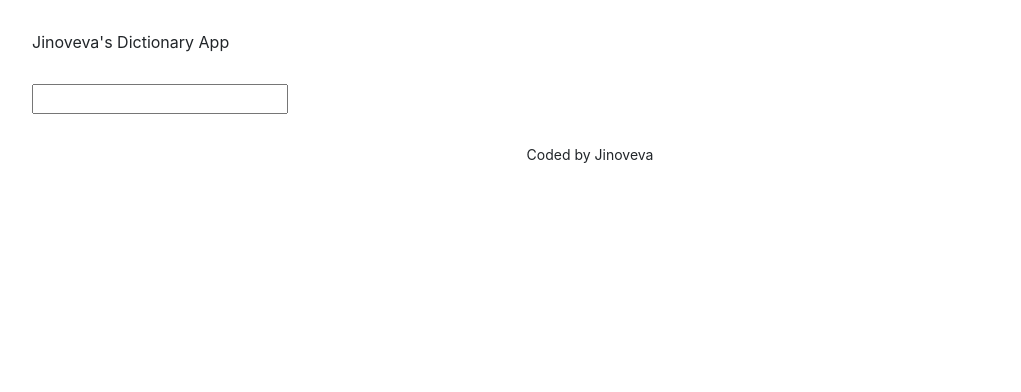
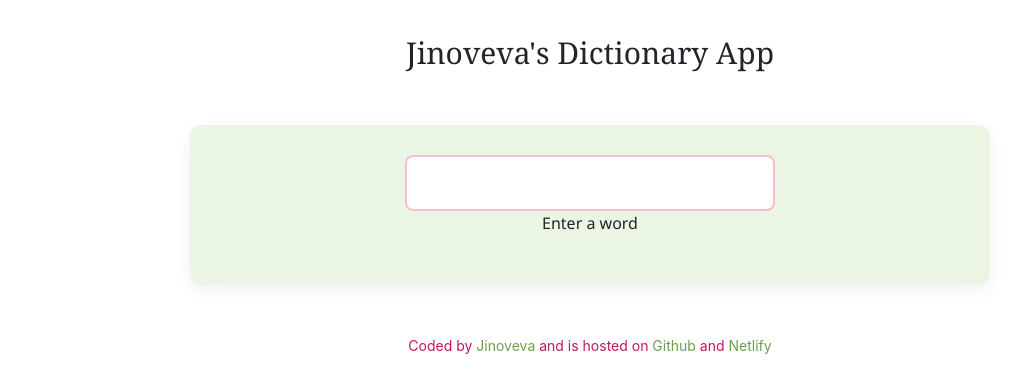
Before and after one commit to Jinoveva/dictionary-project, a React (Create React App) app: page / in a window 1280 px wide. Shown: the top 392 px of the page, without its empty margins (50-1071 px from the left). Built offline with nearby package versions, Linux system fonts and the light colour scheme.

Commit message:
Added styling

```diff
--- a/src/App.css
+++ b/src/App.css
@@ -1,7 +1,20 @@
 .App-header {
   margin: 30px 0;
+  text-align: center;
+  font-size: 30px;
+  font-family: Georgia, 'Times New Roman', Times, serif;
 }
 
 .App-footer {
   margin: 30px 0;
+  color: #c2185b;
 }
+
+a {
+  color: #6f9e4f;
+  text-decoration: none;
+}
+
+a:hover {
+  cursor: pointer;
+}
--- a/src/App.js
+++ b/src/App.js
@@ -10,7 +10,26 @@ function App() {
           <Dictionary />
         </main>
         <small>
-          <footer className="text-center App-footer">Coded by Jinoveva</footer>
+          <footer className="text-center App-footer">
+            Coded by {""}
+            <a
+              href="https://www.shecodes.io/graduates/122713-jinoveva-lopes"
+              target="_blank"
+            >
+              Jinoveva {""}
+            </a>
+            and is hosted on{" "}
+            <a
+              href="https://github.com/Jinoveva/dictionary-project"
+              target="_blank"
+            >
+              Github
+            </a>
+            {""} and {""}
+            <a href="https://jinos-dictionary-app.netlify.app/" target="_blank">
+              Netlify
+            </a>
+          </footer>
         </small>
       </div>
     </div>
--- a/src/Dictionary.css
+++ b/src/Dictionary.css
@@ -1,3 +1,32 @@
+/* Dictionary.css */
+
 .Dictionary {
+  max-width: 800px;
+  margin: 50px auto;
+  padding: 30px;
+  background-color: #eaf5e3; /* same pale green */
+  border-radius: 12px;
+  box-shadow: 0 6px 18px rgba(0, 0, 0, 0.06);
+  font-family: "Segoe UI", sans-serif;
+  text-align: center;
+}
 
+.Dictionary form {
+  margin-bottom: 20px;
 }
+
+.Dictionary input[type="search"] {
+  width: 50%;
+  padding: 14px 18px;
+  font-size: 1rem;
+  border: 2px solid #f8bbd0; /* baby pink border */
+  border-radius: 8px;
+  outline: none;
+  background-color: #ffffff;
+  transition: border 0.3s ease, box-shadow 0.3s ease;
+}
+
+.Dictionary input[type="search"]:focus {
+  border-color: #c2185b; /* deeper pink for contrast */
+  box-shadow: 0 0 6px rgba(194, 24, 91, 0.3);
+}
--- a/src/Dictionary.js
+++ b/src/Dictionary.js
@@ -28,6 +28,7 @@ export default function Dictionary() {
     <div className="Dictionary">
       <form onSubmit={search}>
         <input type="search" onChange={handleKeywordChange}></input>
+        <p>Enter a word</p>
       </form>
       <Results results={results} />
     </div>
--- /dev/null
+++ b/src/Meaning.css
@@ -0,0 +1,37 @@
+.Meaning {
+  background-color: #eaf5e3; /* pale green */
+  padding: 20px;
+  border-radius: 10px;
+  font-family: 'Segoe UI', sans-serif;
+}
+
+.Meaning h3 {
+  color: #6f9e4f;
+  font-size: 1.5rem;
+  margin-bottom: 15px;
+}
+
+.definition-card {
+  background-color: #ffffff;
+  padding: 15px;
+  border-radius: 10px;
+  margin-bottom: 15px;
+  border-left: 6px solid #f8bbd0; /* baby pink */
+  box-shadow: 0 2px 8px rgba(0, 0, 0, 0.05);
+}
+
+.definition-text {
+  font-size: 1rem;
+  font-weight: 500;
+  color: #333;
+}
+
+.example-text {
+  font-size: 0.95rem;
+  color: #c2185b; /* deeper pink for contrast */
+  font-style: italic;
+  margin-top: 8px;
+  background-color: #fff0f5; /* soft pink background */
+  padding: 8px;
+  border-radius: 6px;
+}
--- a/src/Meaning.js
+++ b/src/Meaning.js
@@ -1,23 +1,20 @@
-import Raect from "react";
+import React from "react";
+import "./Meaning.css";
 
 export default function Meaning(props) {
-  console.log(props.meaning);
   return (
-    <div classname="Meaning">
+    <div className="Meaning">
       <h3>{props.meaning.partOfSpeech}</h3>
-      {props.meaning.definitions.map(function(definition, index){
-        return(
-            <div key={index}>
-                <p>
-                {definition.definition}
-                <br />
-                {definition.example}
-                </p>
-                </div>
-        )
+      {props.meaning.definitions.map(function (definition, index) {
+        return (
+          <div key={index} className="definition-card">
+            <p className="definition-text">{definition.definition}</p>
+            {definition.example && (
+              <p className="example-text">Example: {definition.example}</p>
+            )}
+          </div>
+        );
       })}
-      <p>{props.meaning.definitions[0].definition}</p>
-      <p>{props.meaning.definitions[0].example}</p>
     </div>
   );
 }
```
